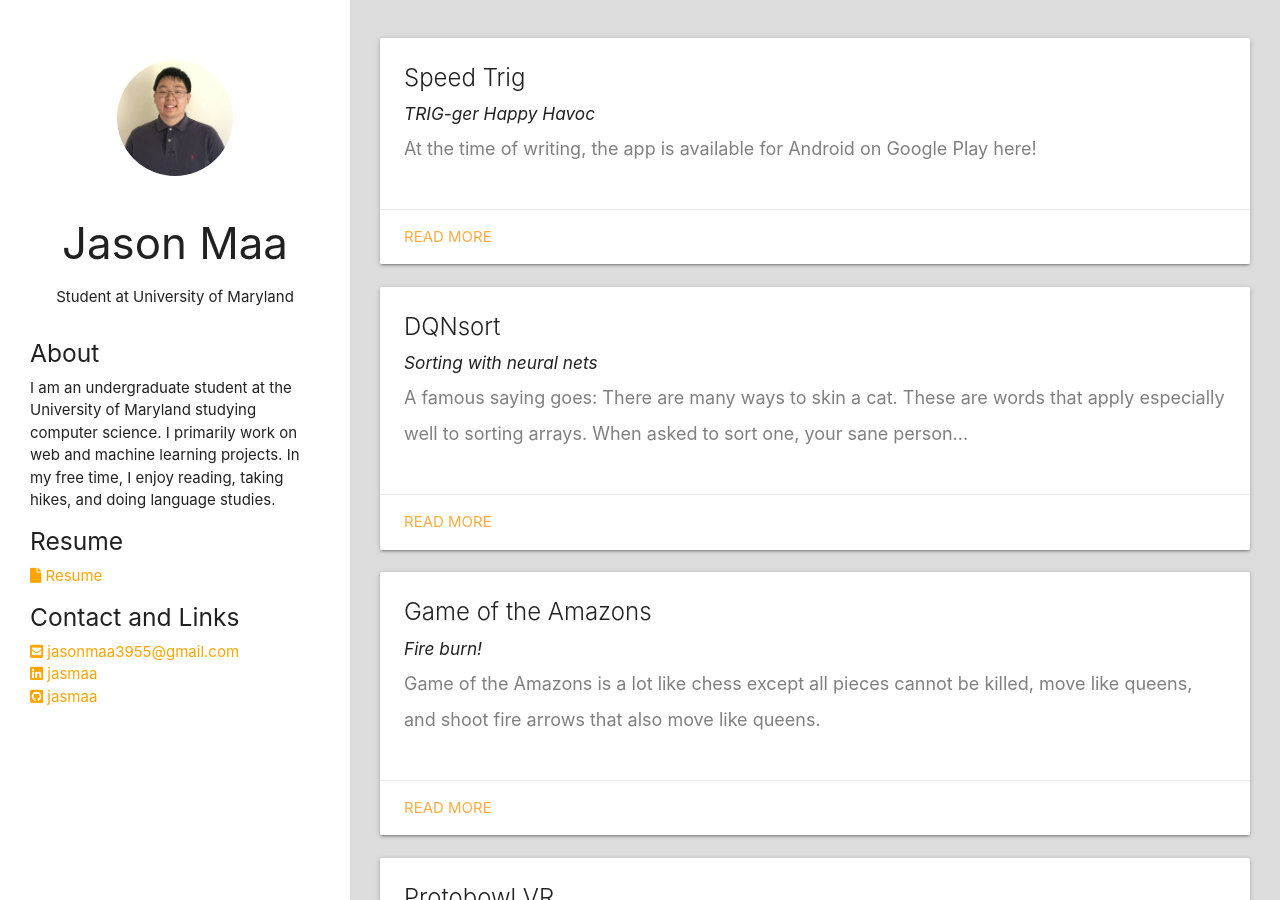
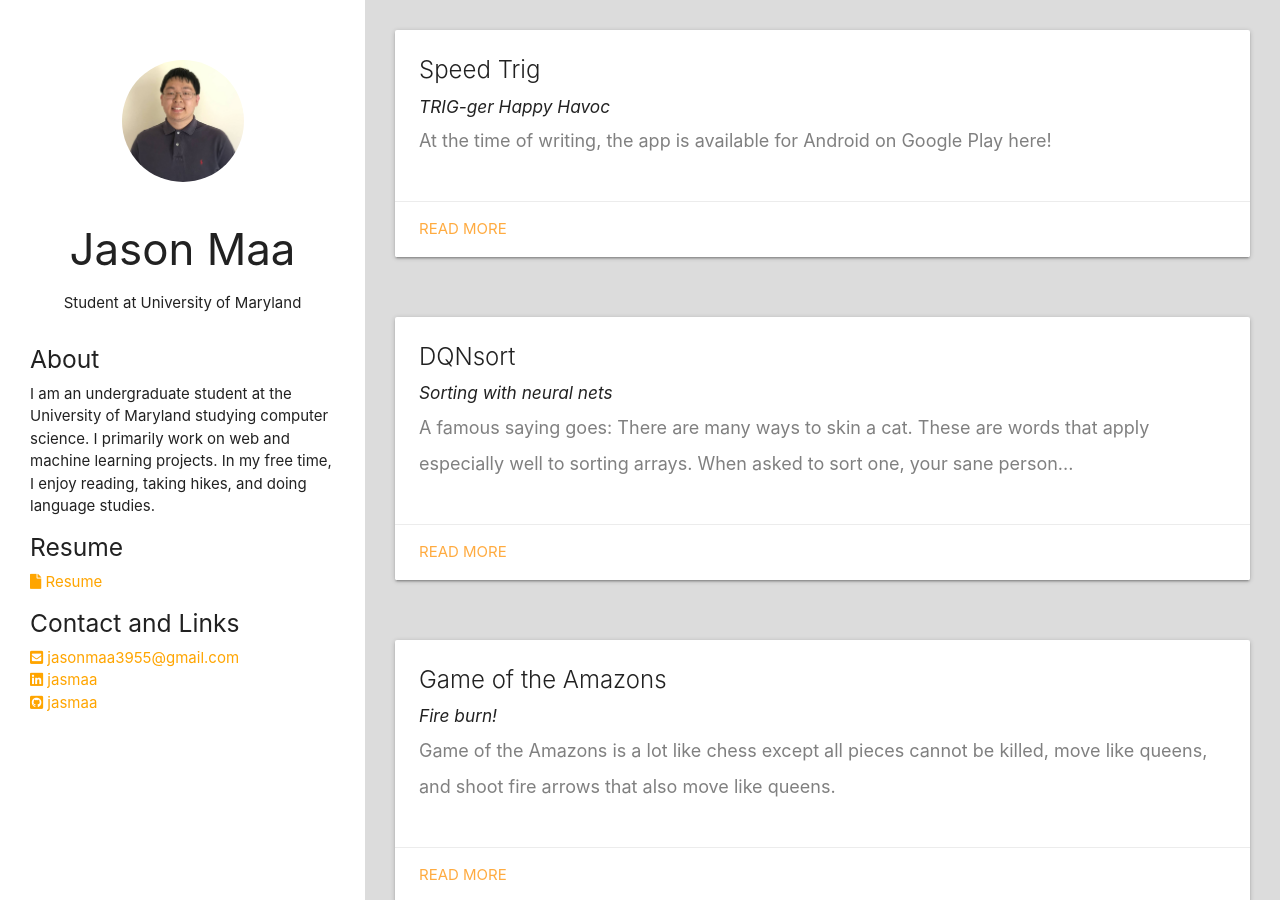
Before and after one commit to jasmaa/jasmaa.github.io, a Jekyll site: the page built from index.html, in a window 1280 px wide and 900 px high. Built offline with Jekyll 4.4.1, drawn with Linux system fonts in a browser that asks for light colours; nearby versions of some CDN libraries; the list of posts is cut into pages by our own code.

Commit message:
Fix padding on mobile

```diff
--- a/_includes/blogPosts.html
+++ b/_includes/blogPosts.html
@@ -1,7 +1,7 @@
 <div class="vert-box" style="min-height: 100vh;">
 
     {% for post in paginator.posts %}
-    <div class="card">
+    <div class="card" style="margin: 2em;">
         <div class="card-content">
             <span class="card-title">{{ post.title }}</span>
             <h6 class="card-subtitle mb-2 text-muted"><i>{{ post.subtitle }}</i></h6>
--- a/css/style.css
+++ b/css/style.css
@@ -34,7 +34,6 @@
   flex: 3;
   flex-direction: column;
   background-color: gainsboro;
-  padding: 2em;
 
   justify-content: center;
   align-items: center;
@@ -58,9 +57,10 @@
   .post-page {
     margin-left: 0em;
     margin-right: 0em;
-    padding: 0em;
+    padding: 1em;
   }
 }
+
 
 img {
   width: 60vmin;
```
